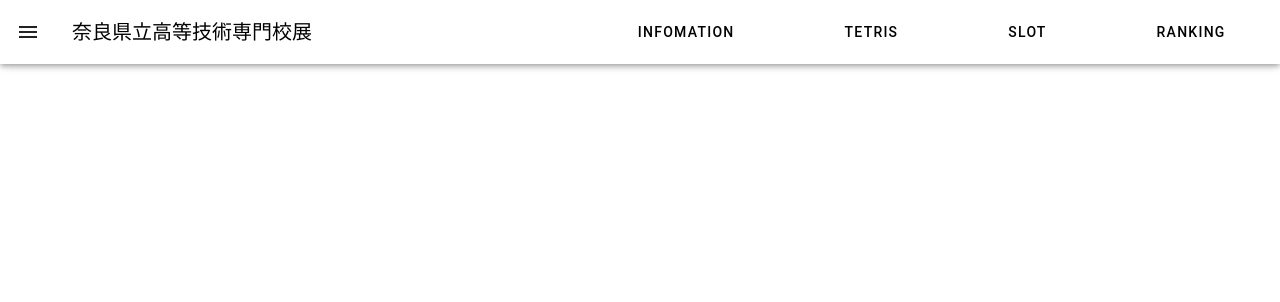
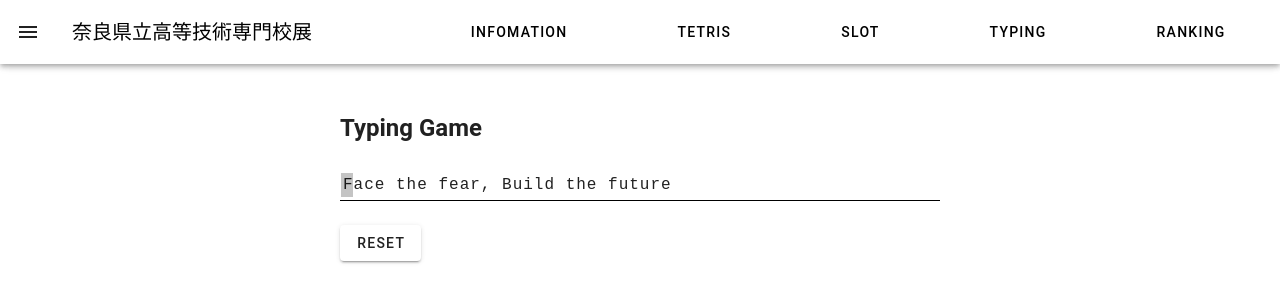
Before and after one commit to suna963019/kougisen_app, a Vue app: page /typing in a window 1280 px wide. Shown: the top 302 px of the page. Built offline with nearby package versions, Linux system fonts and the light colour scheme.

Commit message:
Typingの実装

```diff
--- a/src/App.vue
+++ b/src/App.vue
@@ -17,7 +17,10 @@
             <v-btn>Tetris</v-btn>
           </router-link>
           <router-link to="/slot" class="normal">
-            <v-btn>slot</v-btn>
+            <v-btn>Slot</v-btn>
+          </router-link>
+          <router-link to="/typing" class="normal">
+            <v-btn>Typing</v-btn>
           </router-link>
           <router-link to="/ranking" class="normal">
             <v-btn>Ranking</v-btn>
@@ -25,9 +28,7 @@
         </div>
       </v-app-bar>
       <v-container>
-        <div class="content">
-          <router-view></router-view>
-        </div>
+        <router-view></router-view>
       </v-container>
     </v-main>
   </v-app>
@@ -50,8 +51,4 @@ p {
 #home-links button {
   margin: 0 3vw;
 }
-
-.content {
-  margin: auto;
-}
 </style>
--- /dev/null
+++ b/src/components/Type.vue
@@ -0,0 +1,111 @@
+<template>
+    <div class="content_box">
+        <h2>Typing Game</h2>
+        <br>
+        <div class="d-flex text">
+            <pre class="message1">{{ message1 }}</pre>
+            <pre class="now">{{ now }}</pre>
+            <pre class="message2">{{ message2 }}</pre>
+        </div>
+        <br>
+        <v-btn @click="reset">reset</v-btn>
+    </div>
+</template>
+
+<script>
+export default {
+    name: 'Type',
+    data: function () {
+        return {
+            default: [
+                'spiral staircase',
+                'beetle',
+                'The City of Ruins',
+                'Fig Tart',
+                'beetle',
+                'The Road to Drorosa',
+                'beetle',
+                'singularity',
+                'Jott',
+                'Angel',
+                'hydrangea',
+                'beetle',
+                'singularity',
+                'a secret emperor'],
+            count: 0,
+            char_count: 1,
+            message1: '',
+            now: '',
+            message2: 'Face the fear, Build the future ',
+        }
+    },
+    mounted() {
+        window.addEventListener('keypress', this.type)
+        this.message1 += this.now
+        this.now = String(this.message2).charAt(0)
+        this.message2 = String(this.message2).slice(1)
+    },
+    methods: {
+        type(event) {
+            if (this.now == event.key) {
+                this.set_next_char()
+            }
+            if (this.message2 == '' && this.now === ' ' && this.count < 14) {
+                this.set_next_string()
+            }
+        },
+        set_next_char() {
+            let str = String(this.message2)
+            this.message1 += this.now
+            this.now = str.charAt(0)
+            this.message2 = str.slice(1)
+        },
+        set_next_string() {
+            this.message1 = ''
+            this.now = this.default[this.count].charAt(0)
+            this.message2 = this.default[this.count].slice(1)+' '
+            this.count++
+        },
+        reset() {
+            this.count = 0
+            this.message1 = ''
+            this.message2 = this.default[0]
+        }
+    }
+}
+</script>
+
+<style scoped>
+.message1 {
+    color: rgb(182, 182, 182);
+}
+
+.content_box {
+    width: 600px;
+    margin: 30px auto;
+}
+
+.text {
+    text-align: justify;
+    position: relative;
+    padding: 3px;
+    border-bottom: 1px solid black;
+    letter-spacing: 1px;
+}
+
+.message1 {
+    margin-right: -2px;
+}
+
+.message2 {
+    margin-left: -2px;
+    padding-left: 1px;
+    background-color: white;
+}
+
+.now {
+    padding-left: 2px;
+    padding-right: 1px;
+    background-color: rgb(196, 196, 196);
+}
+</style>
--- a/src/router/index.js
+++ b/src/router/index.js
@@ -18,6 +18,11 @@ const routes = [
     component: () => import('../views/Slot.vue'),
   },
   {
+    path: '/typing',
+    name: 'Typing',
+    component: () => import('../views/Type.vue'),
+  },
+  {
     path: '/ranking',
     name: 'Ranking',
     component: () => import('../views/Ranking.vue'),
--- /dev/null
+++ b/src/views/Type.vue
@@ -0,0 +1,12 @@
+<template>
+        <Type />
+</template>
+<script>
+import Type from '@/components/Type.vue';
+
+export default {
+    components:{
+        Type
+    }
+}
+</script>
```
Also changed, not shown: 2 other files (tests, documents, lock files or other folders).
